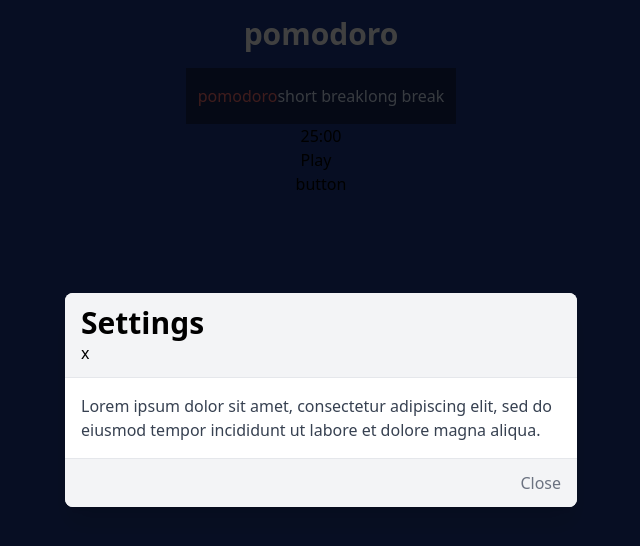
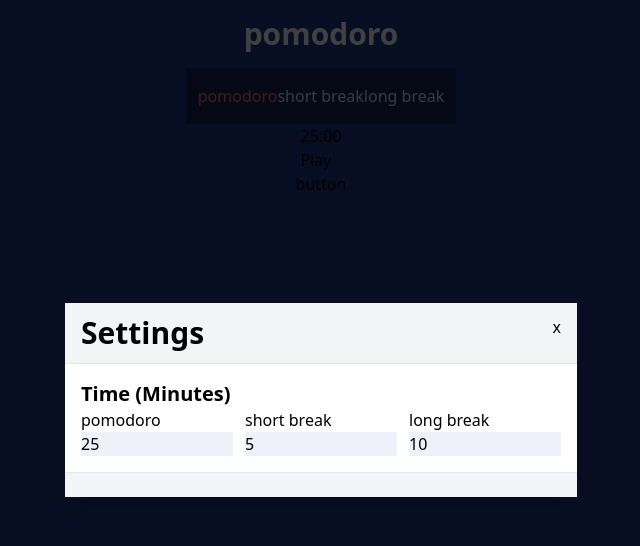
Before and after one commit to adam-belahouane/pomdoro-app, a Next.js app: page / in a window 1280 px wide. Both pictures are taken after a click on the button "button". Shown: the top 546 px of the page, without its empty margins (319-959 px from the left). Built offline with nearby package versions, Linux system fonts and the light colour scheme.

Commit message:
adam adjusted my code

```diff
--- a/components/SettingsModal.jsx
+++ b/components/SettingsModal.jsx
@@ -3,37 +3,44 @@
 const SettingModal = ({isOpen, setIsOpen}) => {
 
     return (
-        <div className="fixed z-10 inset-0 overflow-y-auto">
-          <div className="flex items-center justify-center min-h-screen">
+        <div className="fixed z-10 inset-0 overflow-y-auto  ">
+
+          <div className="flex items-center justify-center min-h-screen ">
             <div
               className="fixed inset-0 transition-opacity"
               aria-hidden="true"
             >
               <div className="absolute inset-0 bg-black opacity-75"></div>
             </div>
-            <div className="bg-white rounded-lg overflow-hidden shadow-xl transform transition-all sm:max-w-lg sm:w-full">
-              <div className="bg-gray-100 px-4 py-3 border-b ">
+            <div className="bg-white rounded-lg shadow-xl transform transition-all sm:max-w-lg sm:w-full">
+              <div className="bg-gray-100 px-4 py-3 border-b flex justify-between ">
                 <h3 className="text-3xl font-bold">
                   Settings
                 </h3>
-                <div onClick={() => setIsOpen(false)}>
+                <div onClick={() => setIsOpen(false)} className="cursor-pointer ">
                     x
                 </div>
               </div>
+
               <div className="p-4">
-                {/* Modal content goes here */}
-                <p className="text-gray-700">
-                  Lorem ipsum dolor sit amet, consectetur adipiscing elit, sed
-                  do eiusmod tempor incididunt ut labore et dolore magna aliqua.
-                </p>
+                <h1 className="text-xl font-bold items-center">Time (Minutes)</h1>
+                <div className="flex flex-1 w-full">
+                  <div className=" w-1/3 mr-3">
+                    <h3>pomodoro</h3>
+                    <div className="bg-[#EFF1FA]">25</div>
+                  </div>
+                  <div className="w-1/3 mr-3">
+                    <h3>short break</h3>
+                    <div className="bg-[#EFF1FA]">5</div>
+                  </div>
+                  <div className="w-1/3">
+                    <h3>long break</h3>
+                    <div className="bg-[#EFF1FA]">10</div>
+                  </div>
+                </div>
               </div>
               <div className="bg-gray-100 px-4 py-3 border-t flex justify-end">
-                <button
-                  className="text-gray-500 font-medium"
-                  onClick={() => setIsOpen(false)}
-                >
-                  Close
-                </button>
+
               </div>
             </div>
           </div>
```
